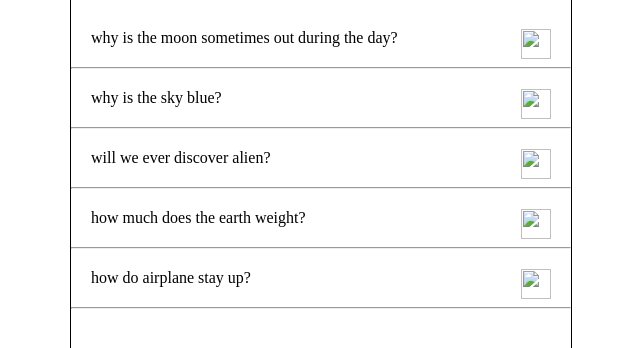
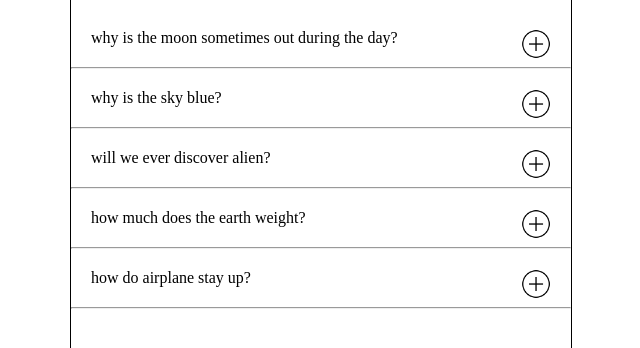
Before and after one commit to Krishnaraj004/query-selection, a plain HTML site: page index.html in a window 1280 px wide. Shown: the part 70-418 px from the top of the page, without its empty margins (319-959 px from the left). Drawn offline with Linux system fonts and the light colour scheme; files that its build step writes are made by us from their sources.

Commit message:
Update index.html

```diff
--- a/index.html
+++ b/index.html
@@ -4,40 +4,40 @@
     <meta charset="UTF-8">
     <meta name="viewport" content="width=device-width, initial-scale=1.0">
     <title>Document</title>
-    <link rel="stylesheet" href="/CSS/style.css">
+    <link rel="stylesheet" href="style.css">
 </head>
 <body>
     <div class="section">
         <div class="container">
             <h1>Frequently Asked Question</h1>
             <details>
-                <summary><img src="/assest/plus.png" alt="">why is the moon sometimes out during the day?</summary>
+                <summary><img src="plus.png" alt="">why is the moon sometimes out during the day?</summary>
 
                 <p>hide</p>
                 <p>rotate</p>
             </details>
             <hr>
             <details>
-                <summary><img src="/assest/plus.png" alt="">why is the sky blue?</summary>
+                <summary><img src="plus.png" alt="">why is the sky blue?</summary>
                 <p>chemical</p>
                 <p>biosphere</p>
             </details>
             <hr>
 
             <details>
-                <summary><img src="/assest/plus.png" alt="">will we ever discover alien?</summary>
+                <summary><img src="plus.png" alt="">will we ever discover alien?</summary>
                 <p>yes</p>
                 <p>no</p>
             </details>
             <hr>
             <details>
-                <summary><img src="/assest/plus.png" alt="">how much does the earth weight?</summary>
+                <summary><img src="plus.png" alt="">how much does the earth weight?</summary>
                 <p>20000000</p>
                 <p>unpredictable</p>
             </details>
             <hr>
             <details>
-                <summary><img src="/assest/plus.png" alt="">how do airplane stay up?</summary>
+                <summary><img src="plus.png" alt="">how do airplane stay up?</summary>
                 <p>wings</p>
                 <p>myth</p>
             </details>
```
